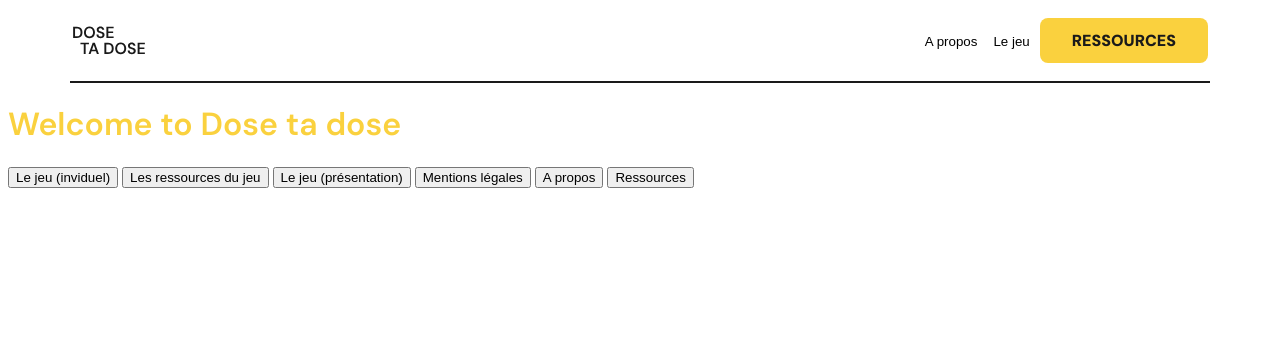
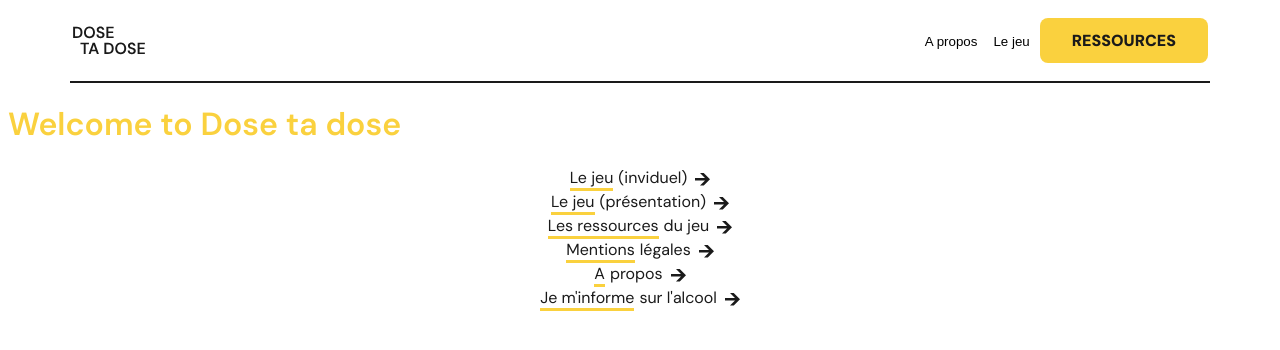
Before and after one commit to AurelianeD/dose-ta-dose, a SvelteKit app: page / in a window 1280 px wide. Shown: the top 350 px of the page. Built offline with nearby package versions, Linux system fonts and the light colour scheme.

Commit message:
new component Link

```diff
--- /dev/null
+++ b/src/lib/components/Link.svelte
@@ -0,0 +1,58 @@
+<script lang="ts">
+    export let path: string;
+    export let textUnderline: string;
+    export let text: string;
+</script>
+
+<a href={path} class="link container">
+    <div class="containerText">
+        <div>
+            <p>{textUnderline}</p>
+            <div class="underline"></div>
+        </div>
+        <div>
+            <p class="text">{text}</p>
+            <div class="underlineHover"></div>
+        </div>
+    </div>
+    <img src="/images/right-arrow.svg" alt="" />
+</a>
+
+<style>
+    .container{
+        display: inline-flex;
+        align-items: center;
+        margin: 0 auto;
+        gap: 8px;
+    }
+    .containerText{
+        display: flex;
+    }
+    .text{
+        padding-left: 5px
+    }
+    .link{
+        text-decoration: none;
+    }
+    .underline{
+        height: 3px;
+        background-color: var(--yellow);
+        width: 100%;
+    }
+    .underlineHover{
+        height: 3px;
+        background-color: var(--yellow);
+        width: 0;
+        transition: 0.3s;
+    }
+    .container:hover .underlineHover{
+        width: 100%;
+    }
+    img {
+        margin-left: 0;
+        transition: 0.3s;
+    }
+    .container:hover img{
+        margin-left: 5px;
+    }
+</style>
--- a/src/lib/styles/fonts.css
+++ b/src/lib/styles/fonts.css
@@ -16,6 +16,10 @@ h2 {
 	font-size: 28px;
 }
 
+p{
+	margin: 0;
+}
+
 .main-button{
 	font-family: "DM Sans", sans-serif;
 	font-weight: 900;
@@ -30,3 +34,9 @@ h2 {
 .main-button-small{
 	font-size: 16px;
 }
+
+a{
+	font-family: "DM Sans", sans-serif;
+	font-weight: 400;
+	color: var(--black);
+}
--- a/src/routes/+page.svelte
+++ b/src/routes/+page.svelte
@@ -1,15 +1,25 @@
 <script>
-	import { goto } from '$app/navigation';
 	import '$lib/styles/styles.css';
 	import Header from '$lib/components/header.svelte';
+    import Link from "$lib/components/Link.svelte";
 </script>
 
 <Header />
 
 <h1>Welcome to Dose ta dose</h1>
-<button on:click={() => goto('game')}>Le jeu (inviduel)</button>
-<button on:click={() => goto('gameRessources')}>Les ressources du jeu</button>
-<button on:click={() => goto('gamePresentation')}>Le jeu (présentation)</button>
-<button on:click={() => goto('legalNotice')}>Mentions légales</button>
-<button on:click={() => goto('about')}>A propos</button>
-<button on:click={() => goto('ressources')}>Ressources</button>
+<div class="flex">
+    <Link path="game" textUnderline="Le jeu" text="(inviduel)" />
+    <Link path="gamePresentation" textUnderline="Le jeu" text="(présentation)" />
+    <Link path="gameRessources" textUnderline="Les ressources" text="du jeu" />
+    <Link path="legalNotice" textUnderline="Mentions" text="légales" />
+    <Link path="about" textUnderline="A" text="propos" />
+    <Link path="ressources" textUnderline="Je m'informe " text="sur l'alcool" />
+</div>
+
+<style>
+    .flex{
+        display: flex;
+        flex-direction: column;
+        justify-content: flex-start;
+    }
+</style>
```
Also changed, not shown: static/images/right-arrow.svg (added).
